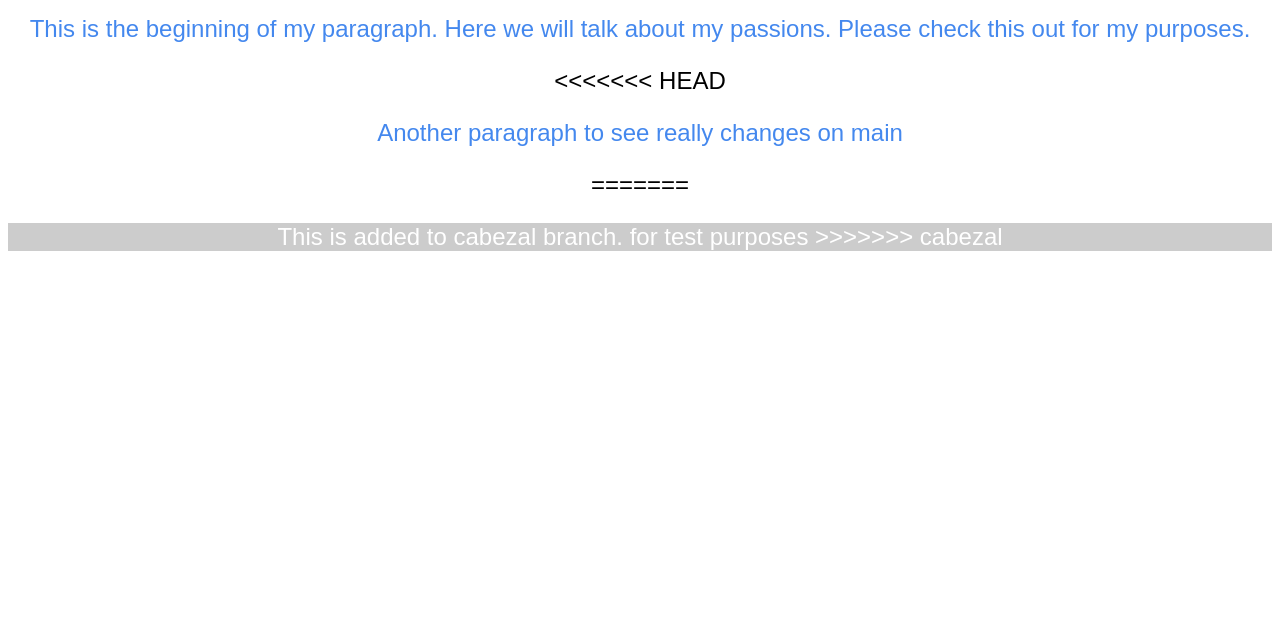
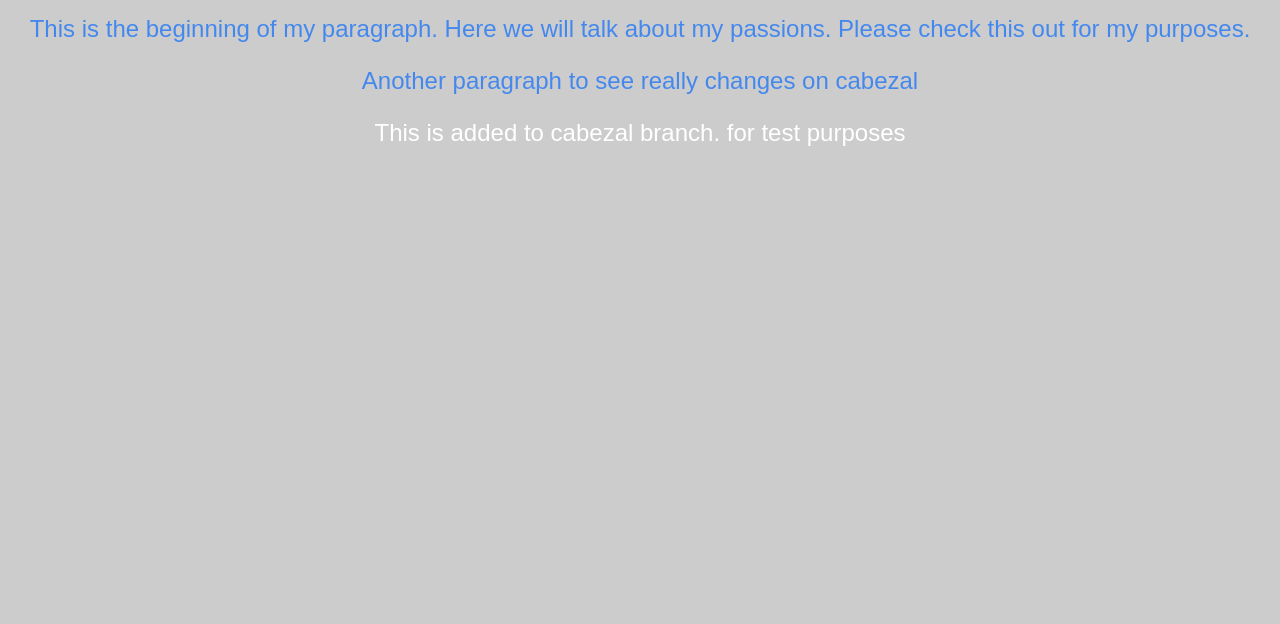
Before and after one commit to TheSunLand7/hyperblog, a plain HTML site: page index.html in a window 1280 px wide. Shown: the part 176-800 px from the top of the page. Drawn offline with Linux system fonts and the light colour scheme.

Commit message:
Changing something
Signed-off-by: Josue CT <jos.ct101@gmail.com>

```diff
--- a/css/style.css
+++ b/css/style.css
@@ -2,11 +2,8 @@ body {
 	font-family: sans-serif;
 	font-size: 24px;
 	text-align: center;
-<<<<<<< HEAD
-	justify-content: center;
-=======
+	justify-content: left;
 	background-color: #ccc;
->>>>>>> cabezal
 }
 
 p {
--- a/index.html
+++ b/index.html
@@ -18,15 +18,12 @@
 		Here we will talk about my passions.
 		Please check this out for my purposes.
 	</p>
-<<<<<<< HEAD
 	<p>
-		Another paragraph to see really changes on main
+		Another paragraph to see really changes on cabezal
 	</p>
-=======
 	<p id="cabezal">
 		This is added to cabezal branch.
 		for test purposes
->>>>>>> cabezal
 	</p>
 </body>
 </html>
```
